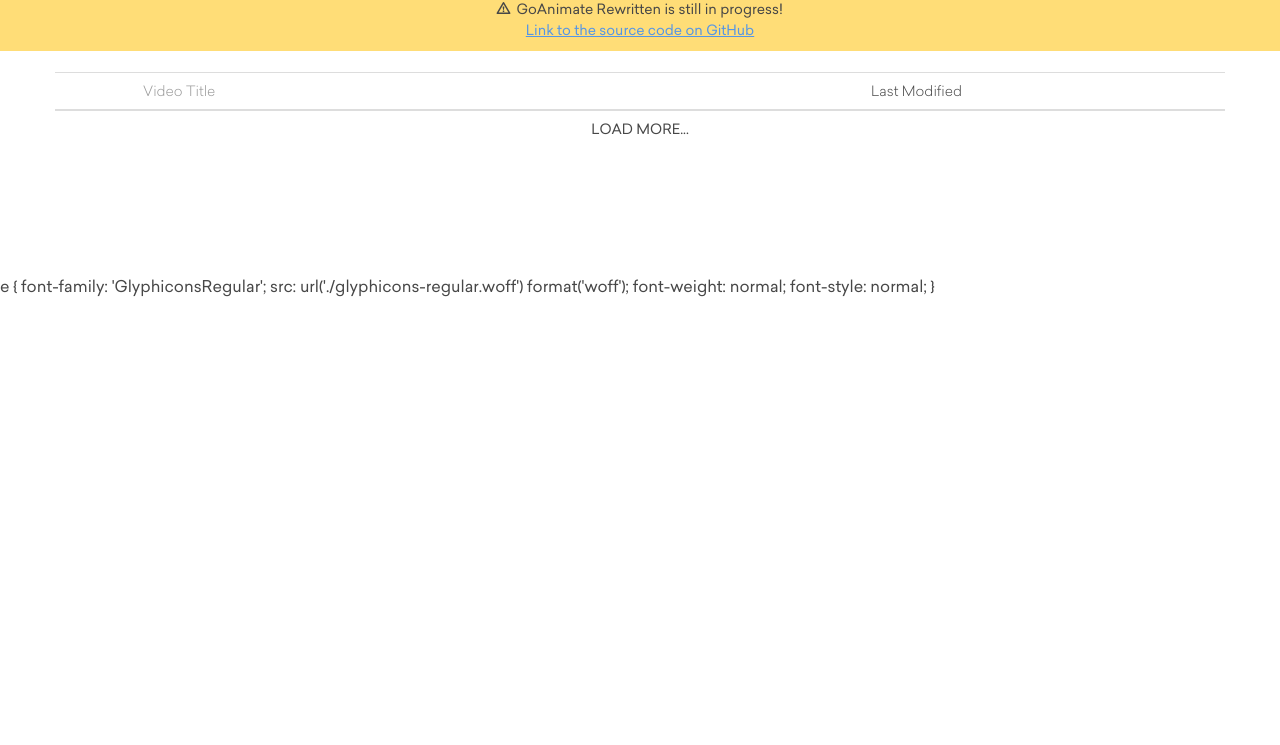
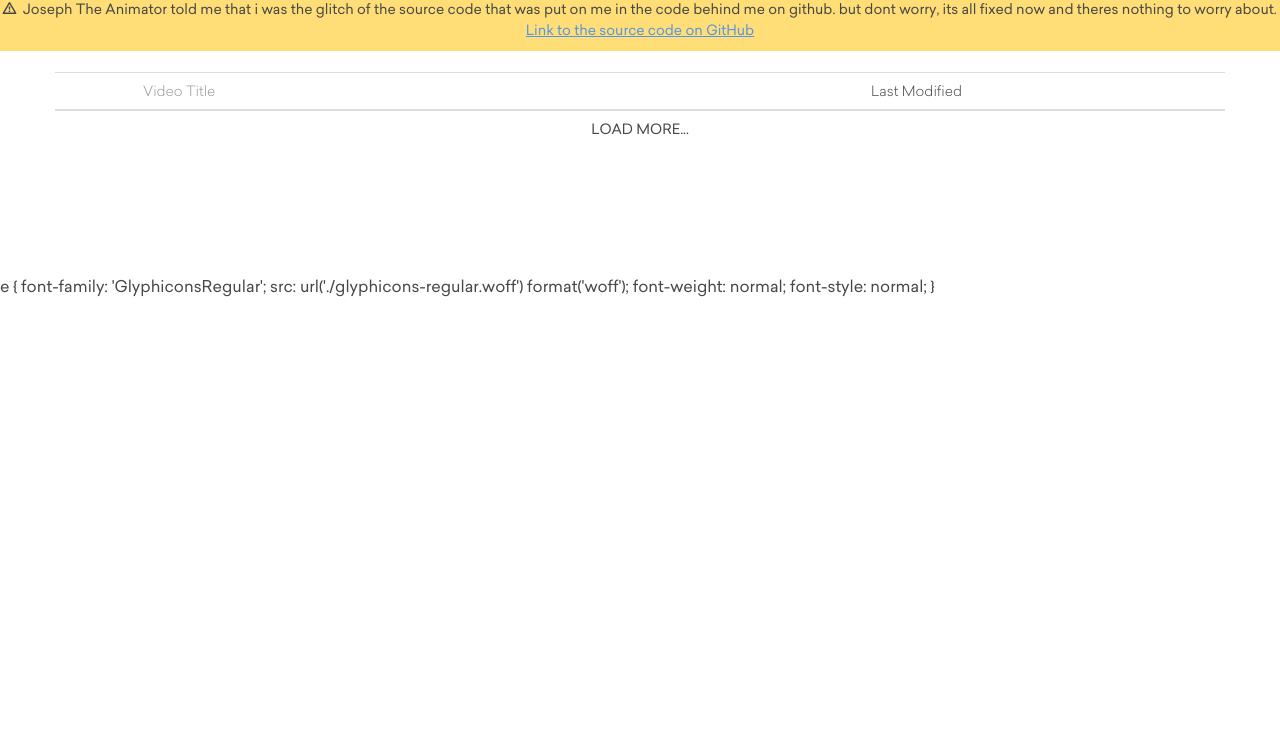
Before and after one commit to Alex-star225/Goanimate-Rewriten, a plain HTML site: page html/list.html in a window 1280 px wide. Shown: the part 55-800 px from the top of the page. Drawn offline with Linux system fonts and the light colour scheme; no server answers.

Commit message:
Fixed The Link To The Source Code On GitHub Glitch

```diff
--- a/html/list.html
+++ b/html/list.html
@@ -40,7 +40,8 @@
 			</div>
 		</div>
 		<div class="warning">
-			GoAnimate Rewritten is still in progress!<br><a
+			Joseph The Animator told me that i was the glitch of the source code that was put on me in the code behind me on github.
+			but dont worry, its all fixed now and theres nothing to worry about.<br><a
 		s	href='https://github.com/josephcrosmanplays532/Goanimate-Rewriten'>Link
 				to the source code on GitHub</a>
 		</div>
```
